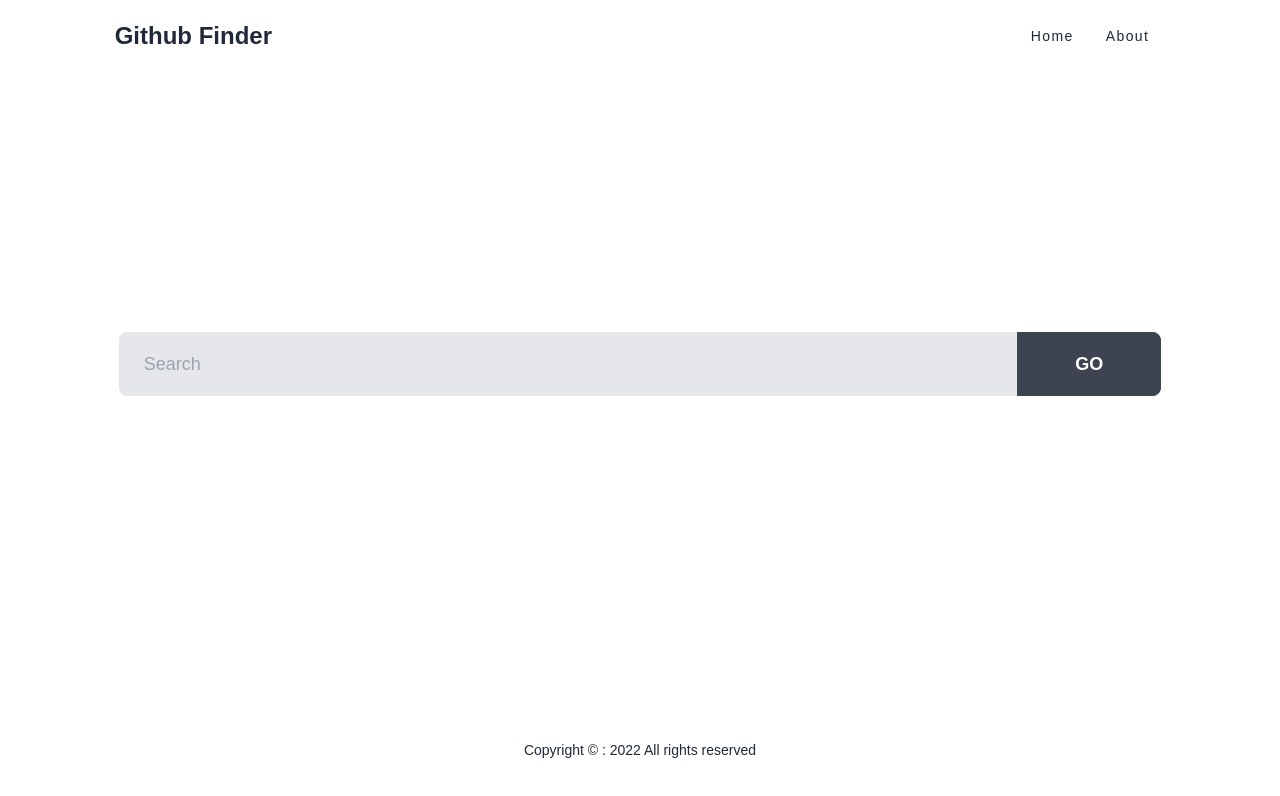
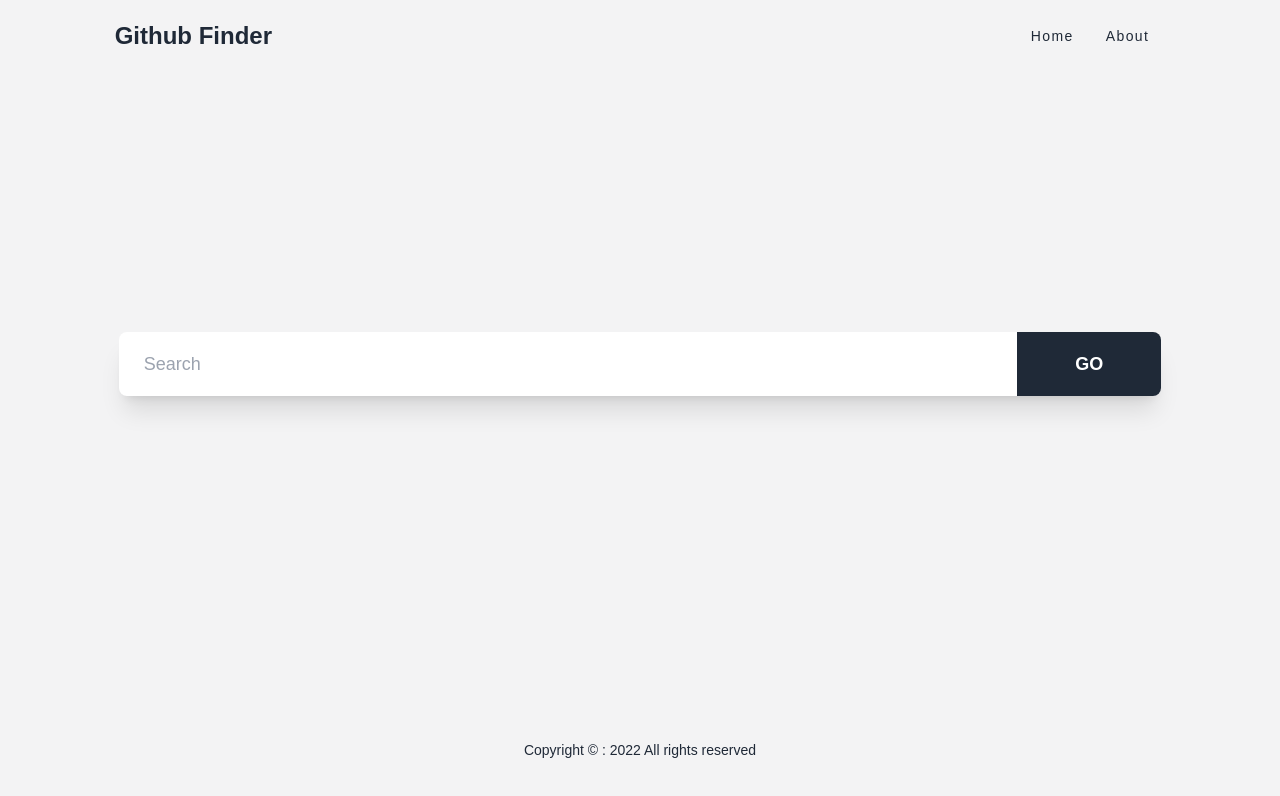
Before and after one commit to jisun94/github-Finder, a React (Create React App) app: page / in a window 1280 px wide. Shown: the top 796 px of the page. Built offline with nearby package versions, Linux system fonts and the light colour scheme.

Commit message:
💄 Adjust styles

```diff
--- a/src/App.js
+++ b/src/App.js
@@ -14,7 +14,8 @@ function App() {
     <GithubProvider>
       <AlertProvider>
         <Router>
-          <div className="flex flex-col justify-between h-screen w-10/12 mx-auto">
+          <div className="sm:w-11/12 md:w-10/12 mx-auto">
+            <div className="wrapper flex flex-col justify-between">
               <Navbar />
               <main className="container mx-auto px-3 pb-16">
                 <Alert />
@@ -28,6 +29,7 @@ function App() {
               </main>
               <Footer />
             </div>
+          </div>
         </Router>
       </AlertProvider>
     </GithubProvider>
--- a/src/components/layout/Navbar.jsx
+++ b/src/components/layout/Navbar.jsx
@@ -15,13 +15,13 @@ function Navbar({ title }) {
           <div className="flex justify-end ">
             <Link
               to="/"
-              className="mr-8 font-light text-sm tracking-widest hover:text-zinc-400"
+              className="mr-8  text-sm tracking-widest hover:text-zinc-400"
             >
               Home
             </Link>
             <Link
               to="/about"
-              className="font-light text-sm tracking-widest hover:text-zinc-400"
+              className=" text-sm tracking-widest hover:text-zinc-400"
             >
               About
             </Link>
--- a/src/components/pages/User.jsx
+++ b/src/components/pages/User.jsx
@@ -37,13 +37,13 @@ function User() {
   }
   return (
     <>
-      <div className="w-full mx-auto lg:w-10/12">
+      <div className="w-full mx-auto">
         <div className="mb-4">
           <Link to="/" className="btn btn-outline">
             Back To Search
           </Link>
         </div>
-        <div className="grid grid-cols-1 xl:grid-cols-3 lg:grid-cols-3 md:grid-cols-3 mb-8 md:gap-8">
+        <div className="grid grid-cols-1 xl:grid-cols-3 lg:grid-cols-3 md:grid-cols-3 items-center mb-8 md:gap-8">
           <div className="custom-card-image mb-6 md:mb-0">
             <div className="rounded-lg shadow-xl card image-full">
               <figure>
@@ -56,7 +56,7 @@ function User() {
             </div>
           </div>
 
-          <div className="col-span-2">
+          <div className="col-span-2 ">
             <div className="mb-6">
               <h1 className="text-3xl card-title">
                 {name}
@@ -77,8 +77,10 @@ function User() {
                 </a>
               </div>
             </div>
+          </div>
+        </div>
 
-            <div className="w-full rounded-lg shadow-md stats">
+        <div className="w-full mb-6 rounded-lg shadow-md stats stats-vertical xl:stats-horizontal stat-bg">
           {location && (
             <div className="stat">
               <div className="stat-title text-md">Location</div>
@@ -89,11 +91,7 @@ function User() {
             <div className="stat">
               <div className="stat-title text-md">Website</div>
               <div className="text-lg stat-value">
-                    <a
-                      href={`https://${blog}`}
-                      target="_blank"
-                      rel="noreferrer"
-                    >
+                <a href={`https://${blog}`} target="_blank" rel="noreferrer">
                   {blog}
                 </a>
               </div>
@@ -114,10 +112,8 @@ function User() {
             </div>
           )}
         </div>
-          </div>
-        </div>
 
-        <div className="w-full py-5 mb-6 rounded-lg shadow-md stats">
+        <div className="w-full py-5 mb-6 rounded-lg shadow-md stats stats-vertical xl:stats-horizontal stat-bg">
           <div className="stat">
             <div className="stat-figure">
               <FaUsers className="text-3xl md:text-5xl" />
--- a/src/components/repos/RepoItem.jsx
+++ b/src/components/repos/RepoItem.jsx
@@ -13,9 +13,9 @@ function RepoItem({ repo }) {
   } = repo;
 
   return (
-    <div className="mb-2 rounded-md card hover:bg-gray-100">
-      <div className="card-body">
-        <h3 className="mb-2 text-xl">
+    <div className="mb-2 rounded-md card hover:bg-gray-100 border-2 border-slate-100 shadow-sm">
+      <div className="card-body ">
+        <h3 className="mb-2 text-xl font-semibold">
           <a href={html_url}>
             <FaLink className="inline mr-1" /> {name}
           </a>
--- a/src/components/repos/RepoList.jsx
+++ b/src/components/repos/RepoList.jsx
@@ -3,7 +3,7 @@ import RepoItem from "./RepoItem";
 
 function RepoList({ repos }) {
   return (
-    <div className="rounded-lg shadow-lg card">
+    <div className="rounded-lg shadow-lg card bg-[white]">
       <div className="card-body">
         <h2 className="text-3xl my-4 font-bold card-title">
           Latest Repositories
--- a/src/components/users/UserItem.jsx
+++ b/src/components/users/UserItem.jsx
@@ -3,7 +3,7 @@ import PropTypes from "prop-types";
 
 function UserItem({ user: { login, avatar_url } }) {
   return (
-    <div className="card-user card compact side ">
+    <div className="card-user card compact hover:bg-[white]">
       <div className="flex-row items-center space-x-4 card-body">
         <div>
           <div className="avatar">
@@ -15,7 +15,7 @@ function UserItem({ user: { login, avatar_url } }) {
         <div>
           <h2 className="card-title">{login}</h2>
           <Link
-            className="text-base-content text-opacity-40"
+            className="text-base-content text-opacity-40 font-semibold"
             to={`/user/${login}`}
           >
             Visit Profile
--- a/src/components/users/UserSearch.jsx
+++ b/src/components/users/UserSearch.jsx
@@ -25,17 +25,17 @@ function UserSearch() {
       <div>
         <form onSubmit={handleSubmit}>
           <div className="form-control">
-            <div className="relative mb-3">
+            <div className="relative mb-3 shadow-xl rounded-xl">
               <input
                 type="text"
-                className="w-full bg-gray-200 input input-lg text-black"
+                className="w-full bg-white input input-lg text-black"
                 placeholder="Search"
                 value={text}
                 onChange={handleText}
               />
               <button
                 type="submit"
-                className="absolute top-0 right-0 rounded-l-none w-36 btn btn-lg"
+                className="absolute top-0 right-0 rounded-l-none sm:w-32 md:w-36 btn btn-lg bg-[#1f2937] border-0"
               >
                 Go
               </button>
@@ -45,7 +45,10 @@ function UserSearch() {
       </div>
       {users.length > 0 && (
         <div>
-          <button className="btn btn-outline" onClick={clearUsers}>
+          <button
+            className="btn btn-outline font-semibold mt-5 text-zinc-600"
+            onClick={clearUsers}
+          >
             Clear
           </button>
         </div>
--- a/src/index.css
+++ b/src/index.css
@@ -4,10 +4,25 @@
 
 @import url("https://fonts.googleapis.com/css2?family=Red+Hat+Text:wght@300;400;500;600;700&display=swap");
 body {
+  min-height: 100vh;
+  background-color: rgb(243, 243, 244);
   font-family: "Red Hat Text", sans-serif;
 }
 
+.wrapper {
+  min-height: 100vh;
+}
 .custom-card-image .card.image-full:before {
   border-radius: 0.5rem;
   opacity: 0 45;
 }
+
+.custom-card-image .card.image-full:before {
+  opacity: 0.2;
+}
+
+.card-user {
+  border-radius: 8px;
+  background-color: rgba(255, 255, 255, 0.3);
+  border: 2px solid #fff;
+}
```
Lines whose indentation alone changed are shown as unchanged.
